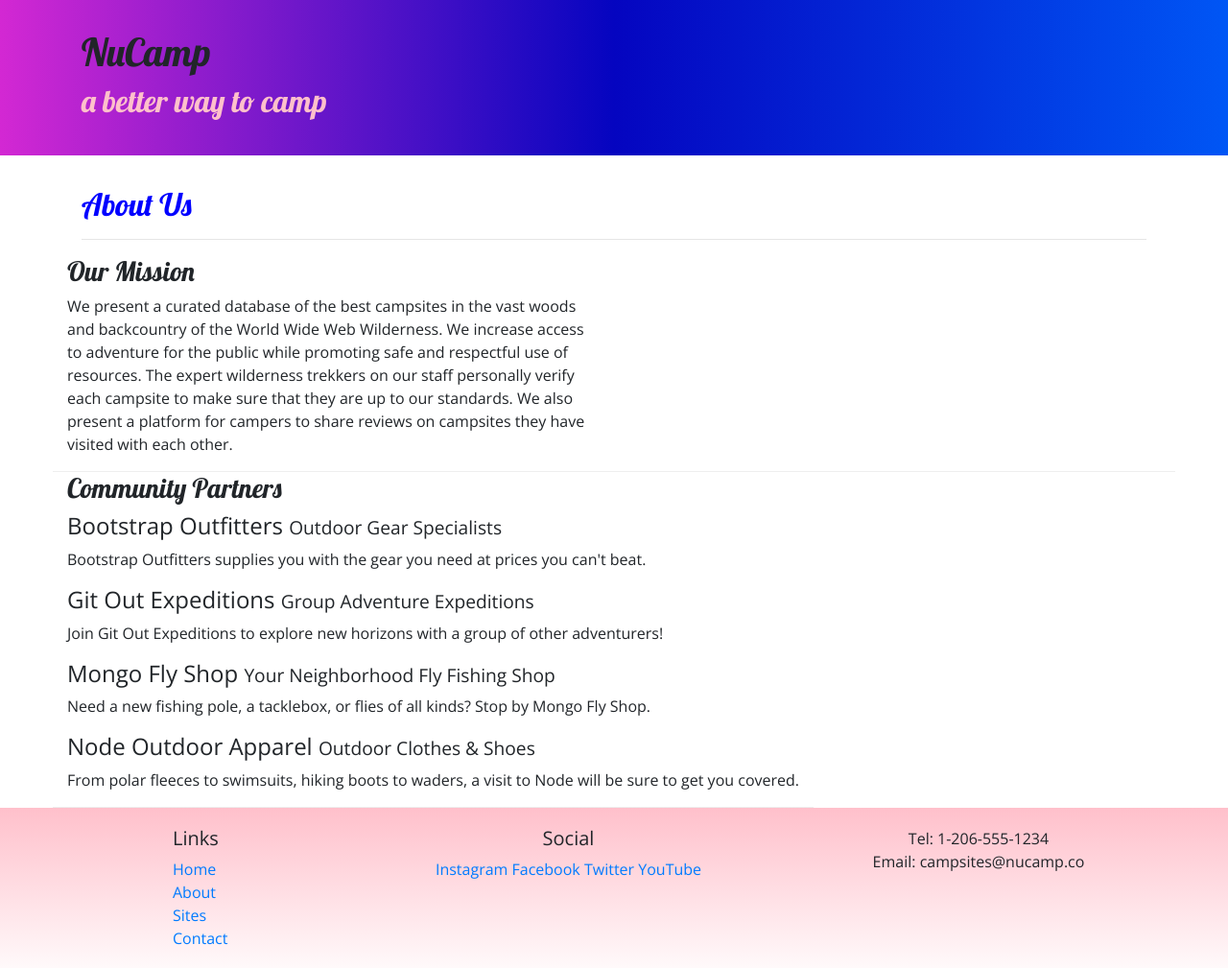
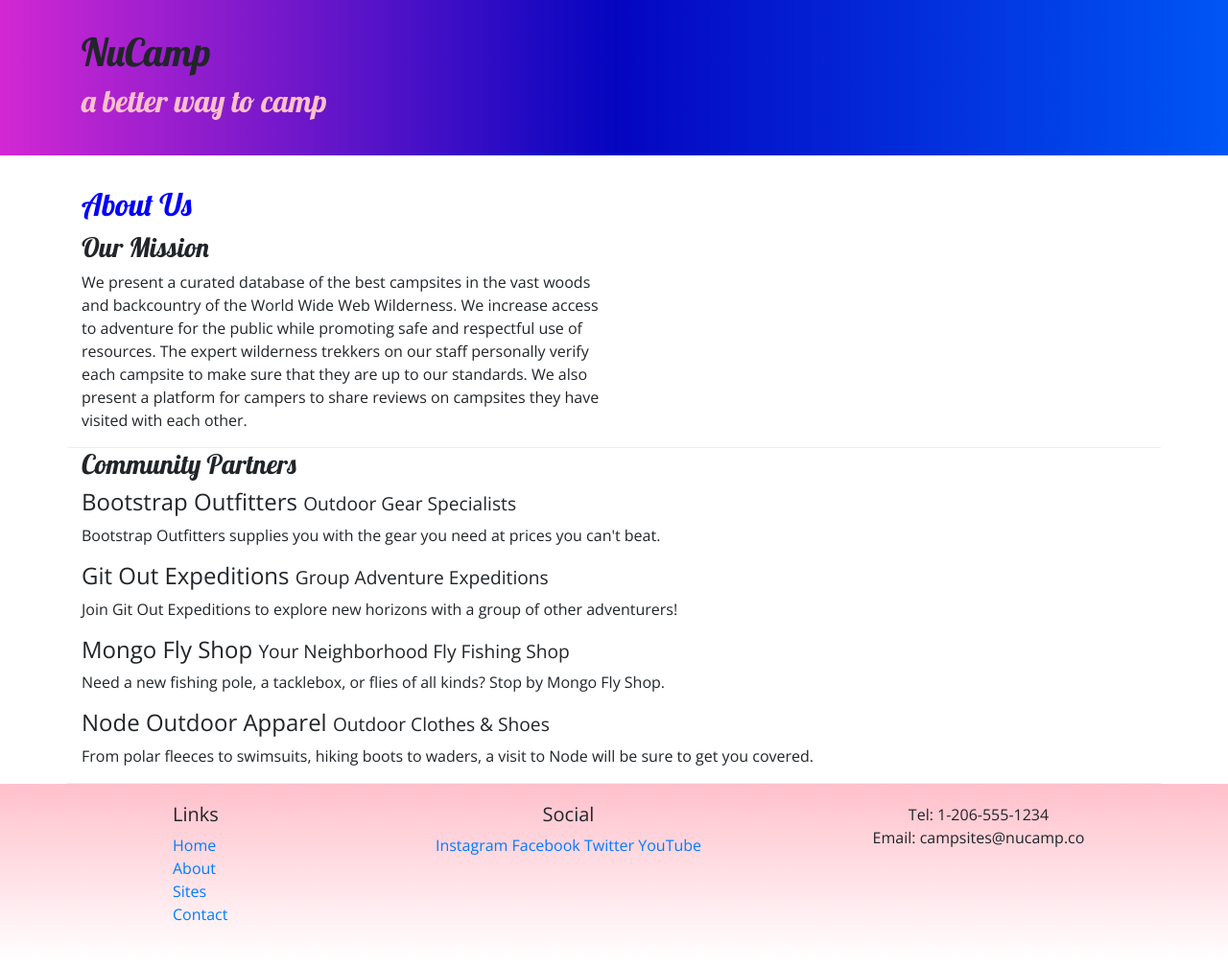
Before and after one commit to NabilPervez/nucampsite, a website: page aboutus.html in a window 1280 px wide. Shown: the whole page at 96% size. Drawn offline with nearby package versions, Linux system fonts and the light colour scheme.

Commit message:
fixed styling

```diff
--- a/aboutus.html
+++ b/aboutus.html
@@ -26,34 +26,25 @@
                     <h2>a better way to camp</h2>
                 </div>
             </div>
-        </div>
+        </div> <!-- container div -->
     </header>
 
-    <div>
-        <div class="container">
+    <div class="container">
             <div class="row">
-                <div class="col-12 col">
-               <h2>About Us</h2>
-               <hr />
+                <div class="col">
+                    <h2>About Us</h2>
                 </div>
             </div>
-        </div>
 
-        <div class="container">
-            <div class="row">
-                <div class="row row-content">
+            <div class="row row-content">
                     <div class="col-sm-6">
                         <h3>Our Mission</h3>
                         <p>We present a curated database of the best campsites in the vast woods and backcountry of the World Wide Web Wilderness. We increase access to adventure for the public while promoting safe and respectful use of resources. The expert wilderness trekkers on our staff personally verify each campsite to make sure that they are up to our standards. We also present a platform for campers to share reviews on campsites they have visited with each other.</p>
                     </div>
-                </div>
             </div>
-        </div>
 
-        <div class="container">
-            <div class="row">
-                <div class="row row-content">
-                    <div class="col-12">
+            <div class="row row-content">
+                    <div class="col">
                         <h3>Community Partners</h3>
                         <h4>Bootstrap Outfitters <small>Outdoor Gear Specialists</small></h4>
                         <p class="d-none d-sm-block">Bootstrap Outfitters supplies you with the gear you need at prices you can't beat.</p>
@@ -63,11 +54,9 @@
                         <p class="d-none d-sm-block">Need a new fishing pole, a tacklebox, or flies of all kinds? Stop by Mongo Fly Shop.</p>
                         <h4>Node Outdoor Apparel <small>Outdoor Clothes & Shoes</small></h4>
                         <p class="d-none d-sm-block">From polar fleeces to swimsuits, hiking boots to waders, a visit to Node will be sure to get you covered.</p>
-                    </div>
                 </div>
             </div>
-        </div>
-    </div>
+    </div> <!-- container div -->
 
     <footer>
         <div class="container">
@@ -93,7 +82,7 @@
                     Email: campsites@nucamp.co
                 </div>
            </div>
-        </div>
+        </div> <!-- container div -->
     </footer>
 
     <script src="node_modules/jquery/dist/jquery.slim.min.js"></script>
```
